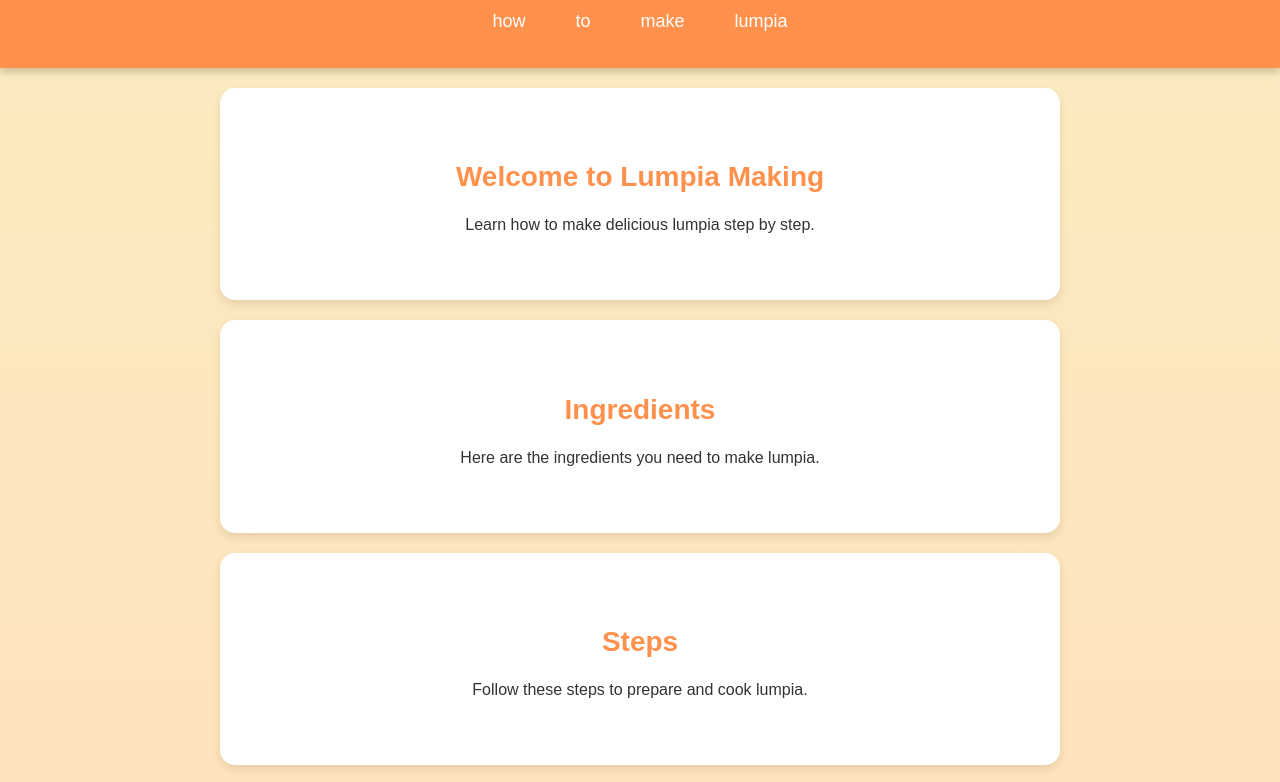
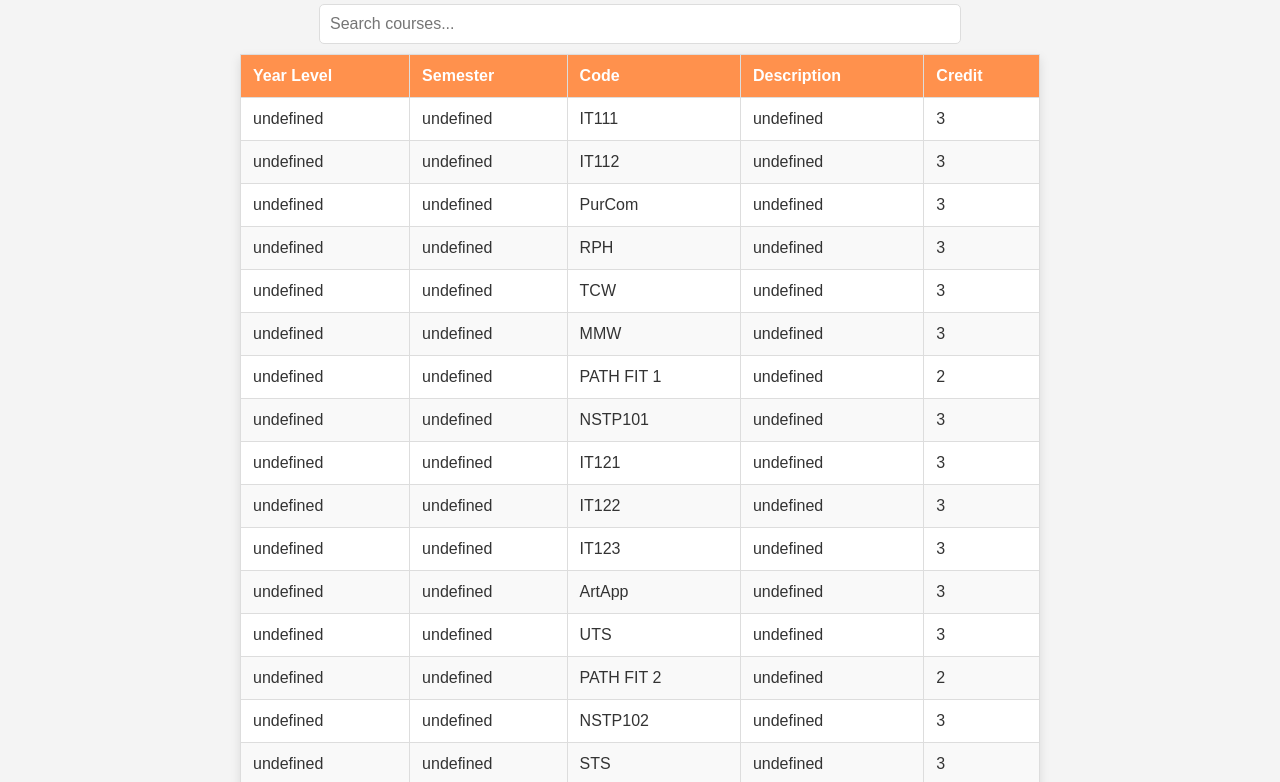
Before and after one commit to jetrwu-sudo/IT323, a plain HTML site: page index.html in a window 1280 px wide. Shown: the part 174-956 px from the top of the page. Drawn offline with Linux system fonts and the light colour scheme.

Commit message:
Added JS & JSON

```diff
--- /dev/null
+++ b/courses.json
@@ -0,0 +1,37 @@
+{
+    "courses": [
+      {"year_term": "1st Year - 1st Semester", "code": "IT111", "title": "Introduction to Computing", "credit": 3},
+      {"year_term": "1st Year - 1st Semester", "code": "IT112", "title": "Computer Programming 1", "credit": 3},
+      {"year_term": "1st Year - 1st Semester", "code": "PurCom", "title": "Purposive Communication", "credit": 3},
+      {"year_term": "1st Year - 1st Semester", "code": "RPH", "title": "Readings in Philippine History", "credit": 3},
+      {"year_term": "1st Year - 1st Semester", "code": "TCW", "title": "The Contemporary World", "credit": 3},
+      {"year_term": "1st Year - 1st Semester", "code": "MMW", "title": "Mathematics in the Modern World", "credit": 3},
+      {"year_term": "1st Year - 1st Semester", "code": "PATH FIT 1", "title": "Movement Enhancement", "credit": 2},
+      {"year_term": "1st Year - 1st Semester", "code": "NSTP101", "title": "ROTC/CWTS/LTS I", "credit": 3},
+
+      {"year_term": "1st Year - 2nd Semester", "code": "IT121", "title": "Computer Programming 2", "credit": 3, "pre_req": ["IT111", "IT112"]},
+      {"year_term": "1st Year - 2nd Semester", "code": "IT122", "title": "Data Structures and Algorithms", "credit": 3, "pre_req": ["IT111", "IT112"]},
+      {"year_term": "1st Year - 2nd Semester", "code": "IT123", "title": "Discrete Mathematics", "credit": 3, "pre_req": ["MMW"]},
+      {"year_term": "1st Year - 2nd Semester", "code": "ArtApp", "title": "Art Appreciation", "credit": 3},
+      {"year_term": "1st Year - 2nd Semester", "code": "UTS", "title": "Understanding the Self", "credit": 3},
+      {"year_term": "1st Year - 2nd Semester", "code": "PATH FIT 2", "title": "Fitness Activity and Exercises", "credit": 2, "pre_req": ["PATH FIT 1"]},
+      {"year_term": "1st Year - 2nd Semester", "code": "NSTP102", "title": "ROTC/CWTS/LTS II", "credit": 3, "pre_req": ["NSTP101"]},
+      {"year_term": "1st Year - 2nd Semester", "code": "STS", "title": "Science, Technology and Society", "credit": 3},
+
+      {"year_term": "2nd Year - 1st Semester", "code": "IT211", "title": "Intro to Human Computer Interaction", "credit": 3, "pre_req": ["IT121"]},
+      {"year_term": "2nd Year - 1st Semester", "code": "IT212", "title": "Fundamentals of Database Systems", "credit": 3, "pre_req": ["IT121", "IT122"]},
+      {"year_term": "2nd Year - 1st Semester", "code": "IT213", "title": "Platform Technologies", "credit": 3, "pre_req": ["IT121"]},
+      {"year_term": "2nd Year - 1st Semester", "code": "IT214", "title": "Object Oriented Programming", "credit": 3, "pre_req": ["IT121", "IT122"]},
+      {"year_term": "2nd Year - 1st Semester", "code": "IT215", "title": "Accounting Principles", "credit": 3, "pre_req": ["MMW"]},
+      {"year_term": "2nd Year - 1st Semester", "code": "PATH FIT 3", "title": "Physical Activity Towards Health and Fitness 1", "credit": 2},
+      {"year_term": "2nd Year - 1st Semester", "code": "EnviSci", "title": "Environmental Science", "credit": 3},
+
+      {"year_term": "2nd Year - 2nd Semester", "code": "IT221", "title": "Information Management", "credit": 3, "pre_req": ["IT212"]},
+      {"year_term": "2nd Year - 2nd Semester", "code": "IT222", "title": "Networking 1", "credit": 3, "pre_req": ["IT213"]},
+      {"year_term": "2nd Year - 2nd Semester", "code": "IT223", "title": "Web Systems and Technologies", "credit": 3, "pre_req": ["IT211", "IT214"]},
+      {"year_term": "2nd Year - 2nd Semester", "code": "IT224", "title": "Systems Integration and Architecture", "credit": 3, "pre_req": ["IT212", "IT213", "IT214"]},
+      {"year_term": "2nd Year - 2nd Semester", "code": "Ethc", "title": "Ethics", "credit": 3},
+      {"year_term": "2nd Year - 2nd Semester", "code": "Rizal", "title": "Life and Works of Rizal", "credit": 3},
+      {"year_term": "2nd Year - 2nd Semester", "code": "PATH FIT 4", "title": "Physical Activity Towards Health and Fitness 2", "credit": 2, "pre_req": ["PATH FIT 3"]}
+    ]
+  }
--- a/index.html
+++ b/index.html
@@ -3,50 +3,40 @@
 <head>
     <meta charset="UTF-8">
     <meta name="viewport" content="width=device-width, initial-scale=1.0">
-    <title>Jetrho V. Dela Cruz</title>
+    <title>Jetrho V. Dela Cruz - Portfolio</title>
     <link rel="stylesheet" href="styles.css">
 </head>
 <body>
     <header>
-        <div class="profile">
-            <img src="image.png" style="width: 100px; height: auto;">
-            <h1>Jetrho V. Dela Cruz</h1>
-        </div>
-        <nav>
-            <ul class="nav-links">
-                <li><a href="#how">how</a></li>
-                <li><a href="#to">to</a></li>
-                <li><a href="#make">make</a></li>
-                <li><a href="#lumpia">lumpia</a></li>
-            </ul>
-        </nav>
+        <h1>Jetrho V. Dela Cruz</h1>
+        <h2>BS Information Technology</h2>
     </header>
 
-
     <main>
-        <section id="home">
-            <h2>Welcome to Lumpia Making</h2>
-            <p>Learn how to make delicious lumpia step by step.</p>
-        </section>
-
-        <section id="ingredients">
-            <h2>Ingredients</h2>
-            <p>Here are the ingredients you need to make lumpia.</p>
-        </section>
-
-        <section id="steps">
-            <h2>Steps</h2>
-            <p>Follow these steps to prepare and cook lumpia.</p>
-        </section>
-
-        <section id="contact">
-            <h2>Contact</h2>
-            <p>Have questions? Reach out to us!</p>
+        <section>
+            <h2>Subjects Taken</h2>
+            <input type="text" id="search" placeholder="Search courses..." onkeyup="searchCourses()">
+            <table id="courses-table">
+                <thead>
+                    <tr>
+                        <th>Year Level</th>
+                        <th>Semester</th>
+                        <th>Code</th>
+                        <th>Description</th>
+                        <th>Credit</th>
+                    </tr>
+                </thead>
+                <tbody id="courses-list">
+                    <!-- Courses will be inserted here -->
+                </tbody>
+            </table>
         </section>
     </main>
 
     <footer>
-        <p>&copy; 2025 How to Make Lumpia. All rights reserved.</p>
+        <p>&copy; 2025 Jetrho V. Dela Cruz. All rights reserved.</p>
     </footer>
+
+    <script src="script.js"></script>
 </body>
 </html>
--- /dev/null
+++ b/script.js
@@ -0,0 +1,43 @@
+document.addEventListener("DOMContentLoaded", function() {
+    fetch('https://jetrwu-sudo.github.io/IT323/courses.json')
+        .then(response => {
+            if (!response.ok) {
+                throw new Error("Failed to load courses.json");
+            }
+            return response.json();
+        })
+        .then(data => {
+            const coursesList = document.getElementById("courses-list");
+
+            data.courses.forEach(course => {
+                const row = document.createElement("tr");
+                row.innerHTML = `
+                    <td>${course.year_level}</td>
+                    <td>${course.sem}</td>
+                    <td>${course.code}</td>
+                    <td>${course.description}</td>
+                    <td>${course.credit}</td>
+                `;
+                coursesList.appendChild(row);
+            });
+        })
+        .catch(error => console.error('Error fetching courses:', error));
+});
+
+// Search Function
+function searchCourses() {
+    let input = document.getElementById("search").value.toLowerCase();
+    let table = document.getElementById("courses-table");
+    let rows = table.getElementsByTagName("tr");
+
+    for (let i = 1; i < rows.length; i++) {
+        let description = rows[i].getElementsByTagName("td")[3]?.textContent.toLowerCase() || "";
+        let code = rows[i].getElementsByTagName("td")[2]?.textContent.toLowerCase() || "";
+
+        if (description.includes(input) || code.includes(input)) {
+            rows[i].style.display = "";
+        } else {
+            rows[i].style.display = "none";
+        }
+    }
+}
--- a/styles.css
+++ b/styles.css
@@ -1,69 +1,57 @@
 body {
     font-family: 'Poppins', sans-serif;
+    background-color: #f4f4f4;
+    color: #333;
+    text-align: center;
     margin: 0;
     padding: 0;
-    background: linear-gradient(to bottom, #fbeec1, #ffdfba);
-    color: #333;
-    text-align: center;
 }
 
 header {
     background: #ff914d;
     padding: 20px;
     color: white;
-    box-shadow: 0 4px 8px rgba(0, 0, 0, 0.2);
 }
 
-.profile {
-    display: flex;
-    flex-direction: column;
-    align-items: center;
+h1, h2 {
+    margin: 5px;
 }
 
-.profile-img {
-    width: 120px;
-    border-radius: 50%;
-    box-shadow: 0 0 15px rgba(0, 0, 0, 0.2);
+main {
+    padding: 20px;
 }
 
-.nav-links {
-    list-style: none;
-    padding: 0;
-    display: flex;
-    justify-content: center;
-    gap: 20px;
-    margin-top: 10px;
+input[type="text"] {
+    width: 50%;
+    padding: 10px;
+    font-size: 16px;
+    margin-bottom: 10px;
+    border: 1px solid #ddd;
+    border-radius: 5px;
 }
 
-.nav-links li {
-    display: inline;
-}
-
-.nav-links a {
-    text-decoration: none;
-    font-size: 18px;
-    color: white;
-    padding: 10px 15px;
-    border-radius: 8px;
-    transition: 0.3s;
-}
-
-.nav-links a:hover {
-    background: #ffbe76;
-}
-
-section {
-    padding: 50px 20px;
-    margin: 20px auto;
+table {
+    width: 100%;
     max-width: 800px;
+    margin: 0 auto;
+    border-collapse: collapse;
     background: white;
-    border-radius: 15px;
     box-shadow: 0 4px 10px rgba(0, 0, 0, 0.1);
 }
 
-h2 {
-    color: #ff914d;
-    font-size: 28px;
+th, td {
+    padding: 12px;
+    border: 1px solid #ddd;
+    text-align: left;
+}
+
+th {
+    background: #ff914d;
+    color: white;
+}
+
+tr:nth-child(even) {
+    background: #f9f9f9;
 }
 
 footer {
```
